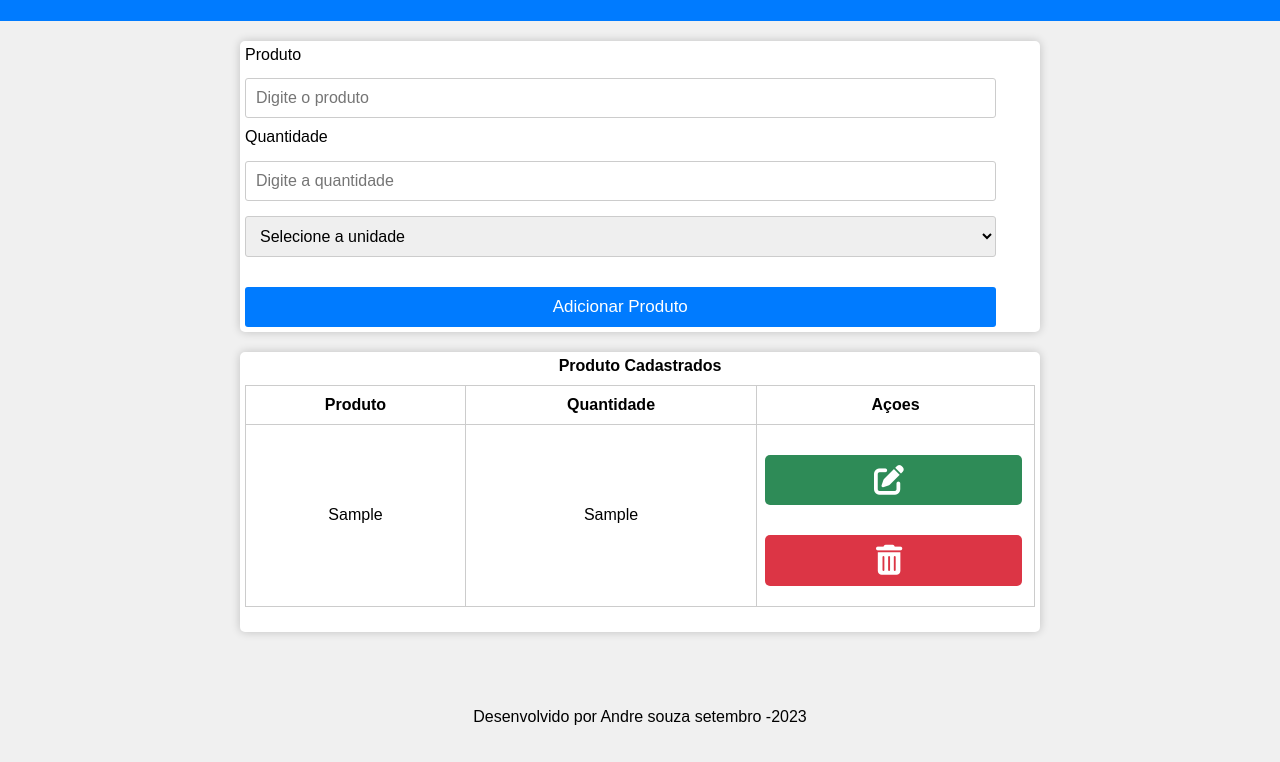
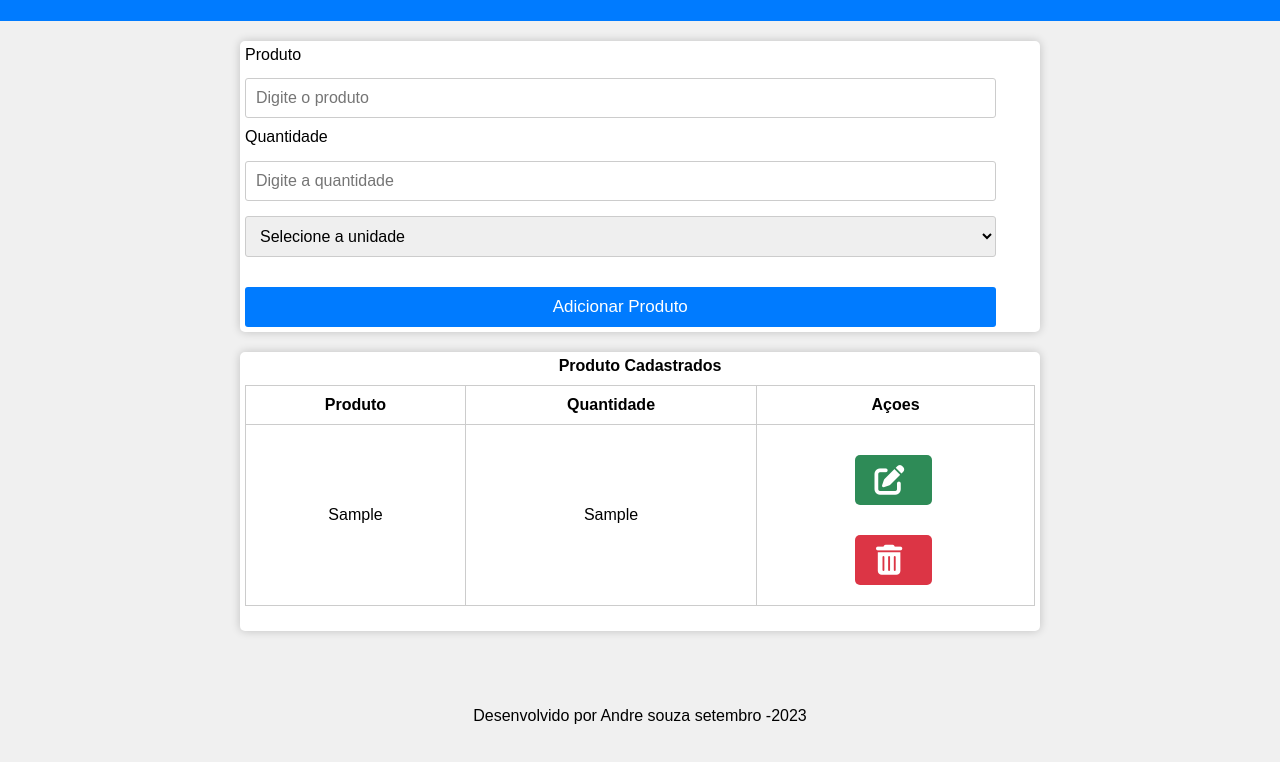
Before and after one commit to AndreSouzanl/ListaCompras, a website with bundled scripts: page index.html in a window 1280 px wide. Both pictures are taken after typing "Sample", "Sample" into the empty fields and a click on the button "Adicionar Produto". Shown: the part 99-861 px from the top of the page. Built offline with nearby package versions, Linux system fonts and the light colour scheme.

Commit message:
atualizando

```diff
--- a/asstes/css/style.css
+++ b/asstes/css/style.css
@@ -66,7 +66,7 @@ select#unidadeMedida {
   margin-top: 5px;
 }
 button {
-  background-color: #007bff;
+
   color: white;
   border: none;
   padding: 10px 20px;
@@ -83,6 +83,9 @@ button {
   align-items: center;
   flex-direction: column;
 }
+.botao-azul{
+  background-color: #007bff;
+}
 
 .editar-botao {
   /* background-color: #28a745; */
@@ -93,11 +96,14 @@ button {
 
 .botao-red {
   background-color: #dc3545;
-  width: 100%;
+  width: 30%;
   color: white;
   border-radius: 5px;
   margin-right: 5px;
   margin-bottom: 10px;
+  align-items: center;
+  justify-content: center;
+  display:flex;
 }
 
 .botao-red i {
@@ -125,10 +131,11 @@ caption {
 }
 
 .botao {
-  width: 100%;
+  width: 30%;
   font-size: 1rem;
   background-color: seagreen;
   border-radius: 5px;
+
 }
 
 .botao i {
@@ -136,9 +143,7 @@ caption {
   font-size: 30px;
 }
 
-.botao:hover {
-  background-color: green;
-}
+
 
 footer {
   max-width: 800px;
```
